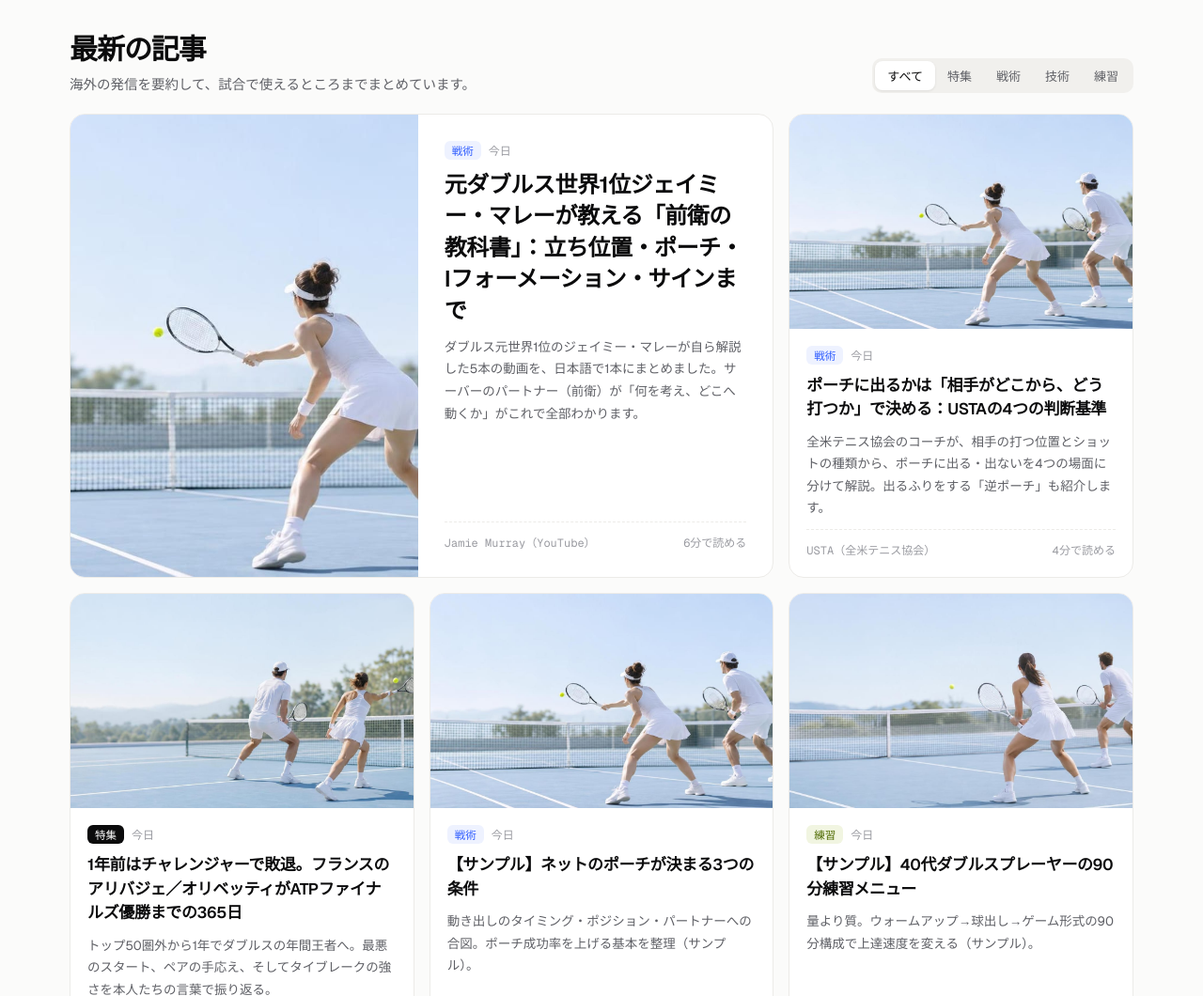
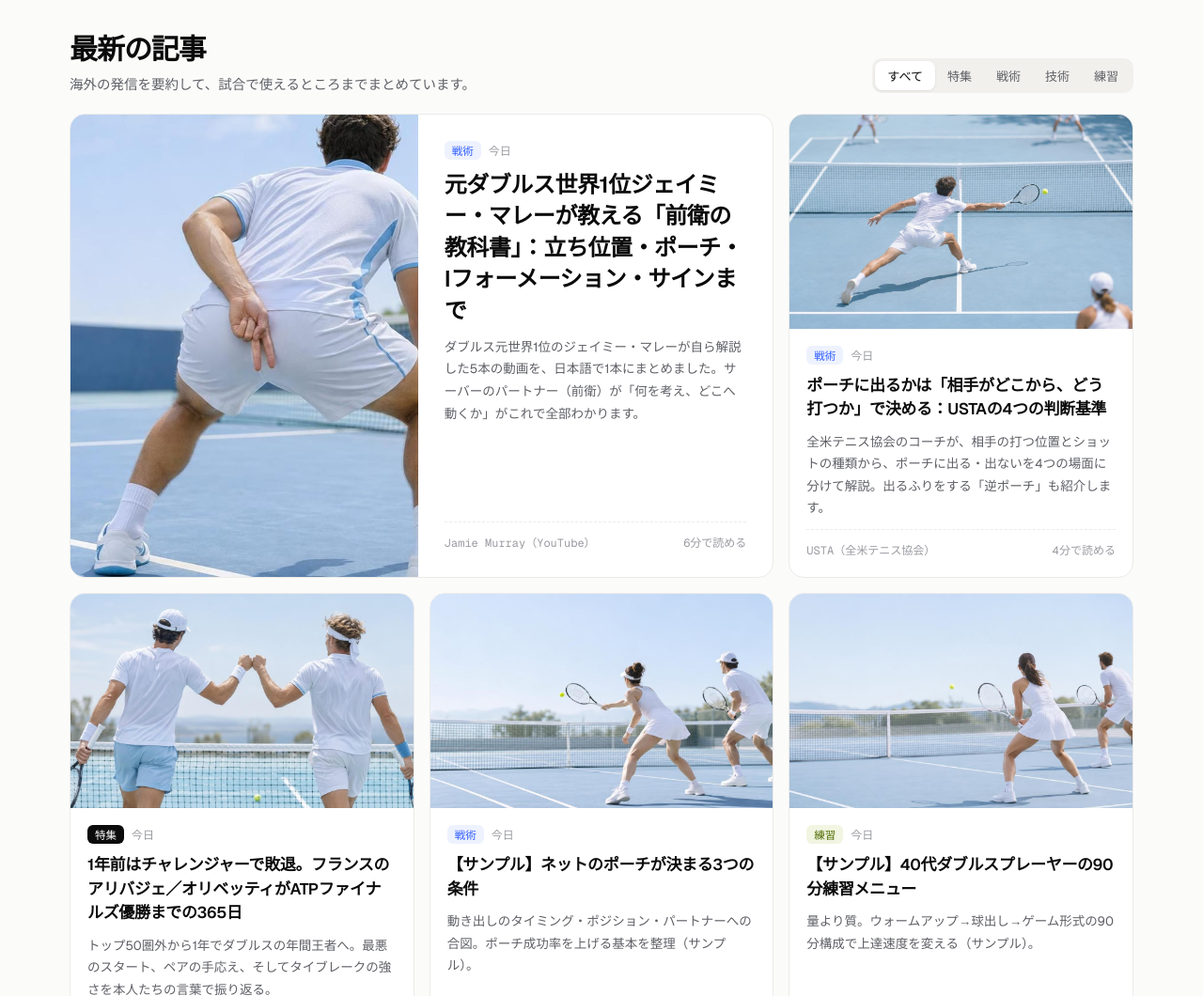
Before and after one commit to hatigatushinja/world_doubles_labo, an Astro site: page /ja in a window 1280 px wide. Shown: the part 900-1960 px from the top of the page at 94% size. Built offline with nearby package versions, Linux system fonts and the light colour scheme; Astro itself is replaced by a stand-in of ours.

Commit message:
Add dedicated thumbnails for FFT, USTA poach, Jamie Murray articles

```diff
--- a/src/content/articles/2026-11-23-fft-arribage-olivetti-atp-finals.md
+++ b/src/content/articles/2026-11-23-fft-arribage-olivetti-atp-finals.md
@@ -5,6 +5,7 @@ category: "feature"
 tags: ["ATPファイナルズ","フランス","ペア","タイブレーク"]
 source: "FFT（フランステニス連盟）"
 sourceUrl: "https://www.fft.fr/actualites/atp-finals-theo-arribage-albano-olivetti-masters-double-debut"
+image: "/images/articles/2026-11-23-fft-arribage-olivetti-atp-finals.jpg"
 summary: "トップ50圏外から1年でダブルスの年間王者へ。最悪のスタート、ペアの手応え、そしてタイブレークの強さを本人たちの言葉で振り返る。"
 ---
 フランスのテオ・アリバジェとアルバノ・オリベッティが、トリノで行われたATPファイナルズのダブルスで優勝しました。決勝ではマルセロ・アレバロ／マテ・パビッチを3セットで破っています。フランステニス連盟（FFT）が、2人のこの1年をまとめた記事を出しているので、要点を紹介します。
--- a/src/content/articles/2026-11-23-jamie-murray-net-player-textbook.md
+++ b/src/content/articles/2026-11-23-jamie-murray-net-player-textbook.md
@@ -5,6 +5,7 @@ category: "tactics"
 tags: ["ジェイミー・マレー","前衛","ポーチ","Iフォーメーション","ハンドサイン","サービスゲーム"]
 source: "Jamie Murray（YouTube）"
 sourceUrl: "https://www.youtube.com/watch?v=OVBPyCIoIDc"
+image: "/images/articles/2026-11-23-jamie-murray-net-player-textbook.jpg"
 summary: "ダブルス元世界1位のジェイミー・マレーが自ら解説した5本の動画を、日本語で1本にまとめました。サーバーのパートナー（前衛）が「何を考え、どこへ動くか」がこれで全部わかります。"
 ---
 ジェイミー・マレーは、ダブルスで世界ランキング1位になったイギリスの選手です。弟はシングルスの元世界1位、アンディ・マレーです。
--- a/src/content/articles/2026-11-23-usta-poaching-in-doubles.md
+++ b/src/content/articles/2026-11-23-usta-poaching-in-doubles.md
@@ -5,6 +5,7 @@ category: "tactics"
 tags: ["ポーチ","フェイク","ネットプレー","USTA"]
 source: "USTA（全米テニス協会）"
 sourceUrl: "https://www.usta.com/en/home/improve/tips-and-instruction/national/improve-your-game--poaching-in-doubles.html"
+image: "/images/articles/2026-11-23-usta-poaching-in-doubles.jpg"
 summary: "全米テニス協会のコーチが、相手の打つ位置とショットの種類から、ポーチに出る・出ないを4つの場面に分けて解説。出るふりをする「逆ポーチ」も紹介します。"
 ---
 全米テニス協会（USTA）は、一般のプレーヤー向けにダブルスのコツを動画で公開しています。解説しているのは、USTAナショナルキャンパスのヘッドプロ、ベン・ザイザー氏です。ここでは、ポーチに関する2本の動画の内容を、日本語で要約して紹介します。
```
Also changed, not shown: public/images/articles/2026-11-23-fft-arribage-olivetti-atp-finals.jpg (added), public/images/articles/2026-11-23-jamie-murray-net-player-textbook.jpg (added), public/images/articles/2026-11-23-usta-poaching-in-doubles.jpg (added).
